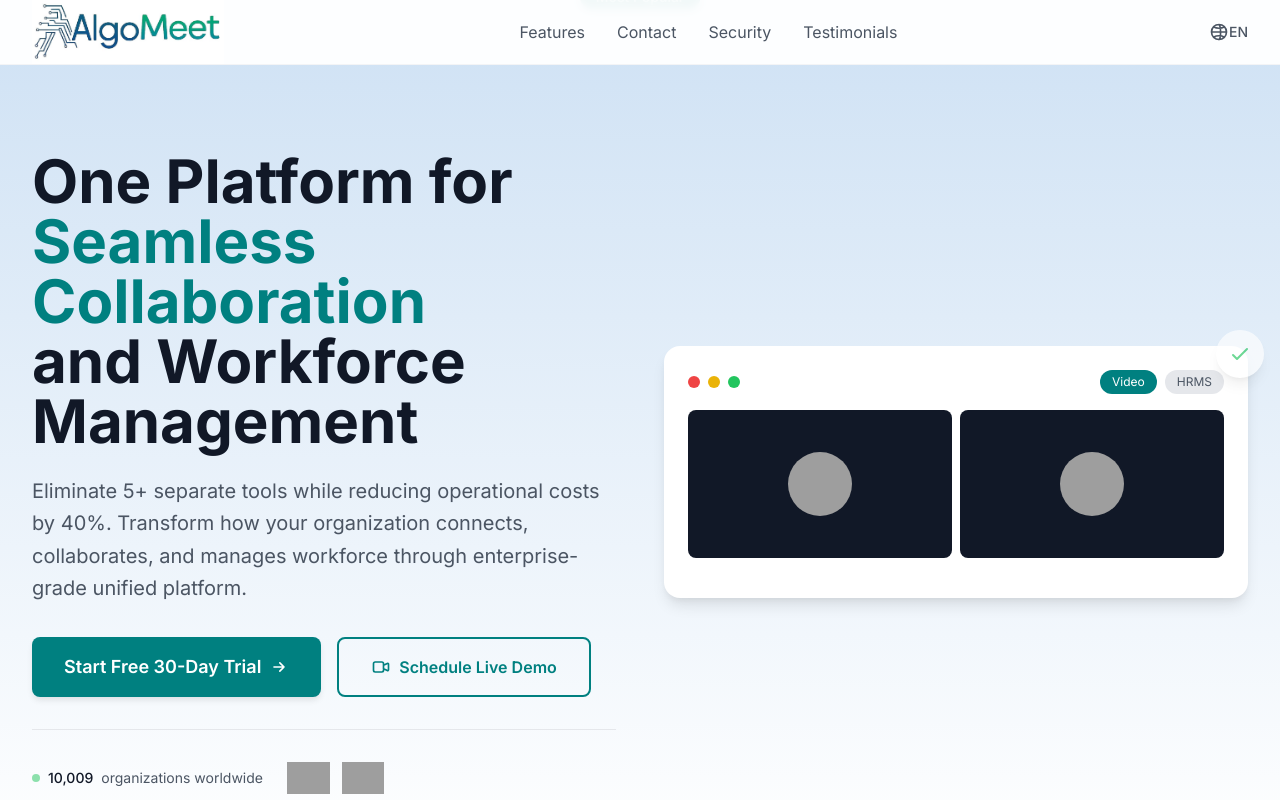
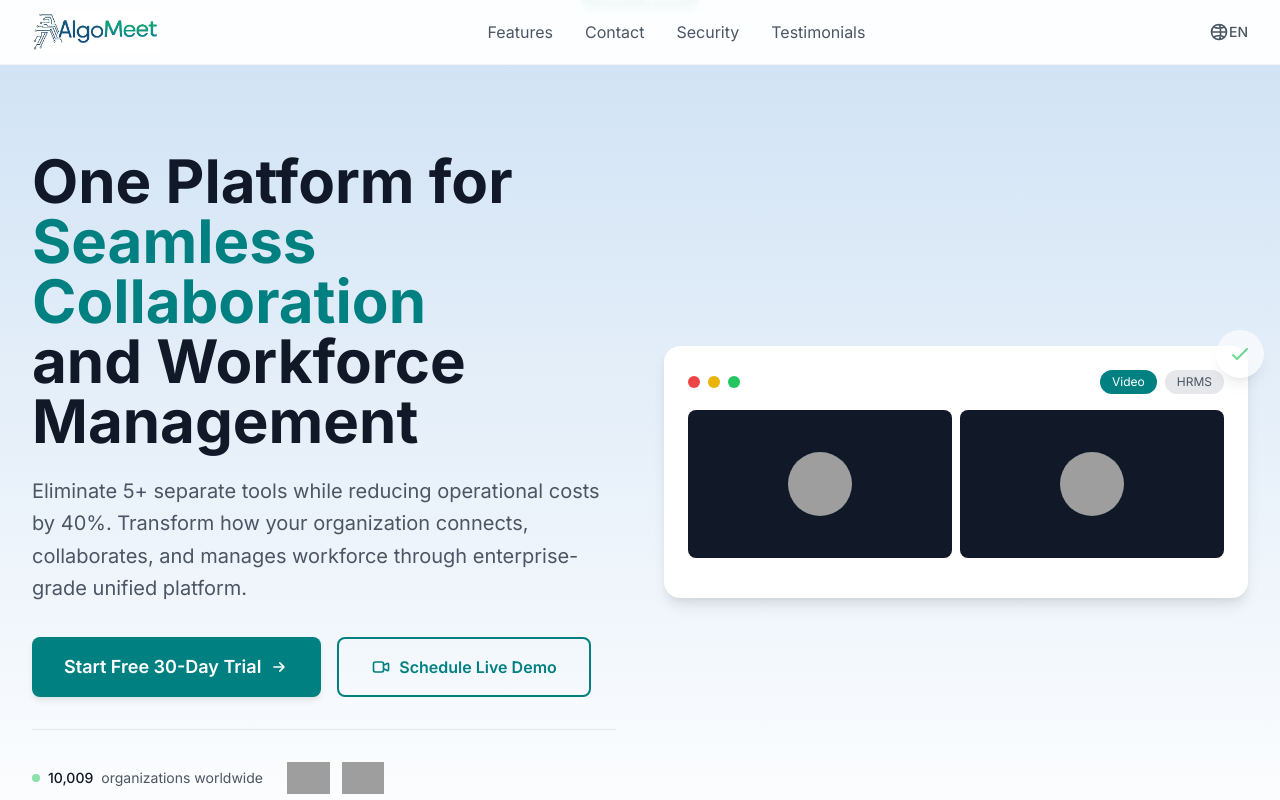
Before and after one commit to Algoframe-Private-Limited/algomeet-website, a plain HTML site: page landing_page.html in a window 1280 px wide. Shown: the top 800 px of the page. Drawn offline with Linux system fonts and the light colour scheme; grey boxes are pictures that could not be loaded; a script that the page names is missing.

Commit message:
ui update

```diff
--- a/landing_page.html
+++ b/landing_page.html
@@ -22,7 +22,7 @@
                     <rect width="32" height="32" rx="8" fill="currentColor"/>
                     <path d="M8 12h16v2H8v-2zm0 4h16v2H8v-2zm0 4h12v2H8v-2z" fill="white"/>
                 </svg>
-                <img class="w-48" src="/images/algoMeetLogo.jpeg" />
+                <img class="w-30" src="/images/algoMeetLogo.jpeg" />
                 <span class="ml-2 text-xl font-bold text-gray-900 hidden">Algoframe</span>
             </div>
 
```
Also changed, not shown: css/main.css.
